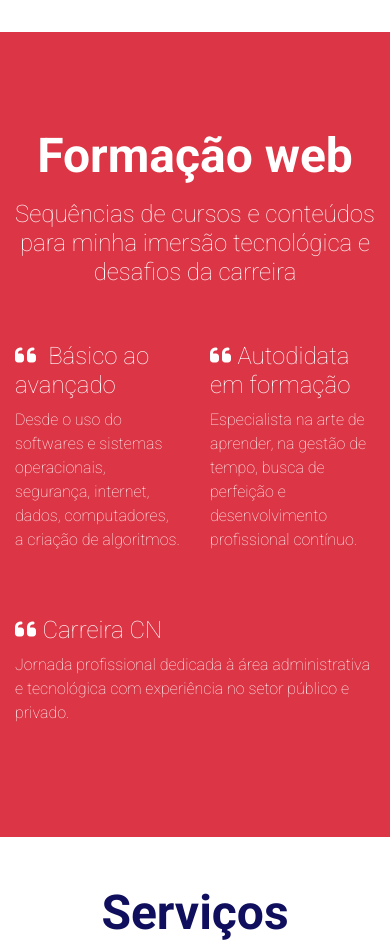
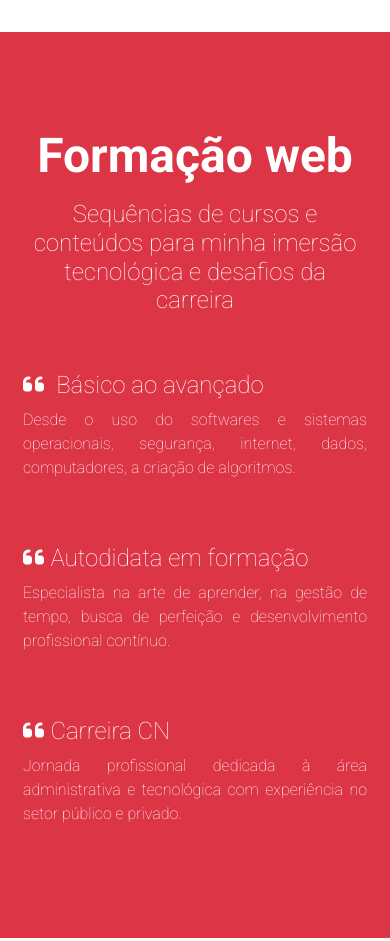
Before and after one commit to carlospph/HTML, a PHP site: page /siteCompleto_01/index.html in a window 390 px wide. Shown: the part 1603-2544 px from the top of the page. Run offline with PHP 8.4, Linux system fonts and the light colour scheme; some libraries are stand-ins or nearby versions.

Commit message:
Prototipo html com as correções - mobile e links e imagens

```diff
--- a/siteCompleto_01/index.html
+++ b/siteCompleto_01/index.html
@@ -135,104 +143,161 @@
                     <h2 class="titulo text-white text-center">Formação web</h2>
                 </div>
                 <div class="col-12 pt-2 text-center">
-                    <h4 class="text-white fweight"> Sequências de cursos e conteúdos para minha imersão tecnológica e desafios da carreira</h4>
+                    <h4 class="text-white fweight"> Sequências de cursos e conteúdos para minha imersão tecnológica e
+                        desafios da carreira</h4>
 
                     <!---
               <img src="https://bootstrapmade.com/demo/templates/Arsha/assets/img/why-us.png" alt="" class="img">
             --->
                 </div>
 
-                <div class="col col-sm-12 col-md-4">
+                <div class="col-12 col-md-4">
                     <h4 class="text-white pt-5 fweight"> <i class="fa-solid fa-quote-left"></i> Básico ao avançado</h4>
-                    <p class="text-white fweight">
-                        Desde o uso do softwares e sistemas operacionais, segurança, internet, dados, computadores, a criação de algoritmos.
+                    <p class="text-white fweight text-justify">
+                        Desde o uso do softwares e sistemas operacionais, segurança, internet, dados, computadores, a
+                        criação de algoritmos.
                     </p>
                 </div>
 
-                <div class="col col-sm-12 col-md-4">
-                    <h4 class="text-white pt-5 fweight"><i class="fa-solid fa-quote-left icon-formation"></i>Autodidata em formação</h4>
-                    <p class="text-white fweight">
-                        Especialista na arte de aprender, na gestão de tempo, busca de perfeição e desenvolvimento profissional contínuo.
+                <div class="col-12 col-md-4">
+                    <h4 class="text-white pt-5 fweight"><i class="fa-solid fa-quote-left icon-formation"></i>Autodidata
+                        em formação</h4>
+                    <p class="text-white fweight text-justify">
+                        Especialista na arte de aprender, na gestão de tempo, busca de perfeição e desenvolvimento
+                        profissional contínuo.
                     </p>
                 </div>
 
-                <div class="col ">
+                <div class="col-12 col-md-4">
                     <h4 class="text-white pt-5 fweight"><i class="fa-solid fa-quote-left"></i>Carreira CN</h4>
-                    <p class="text-white fweight">
-                        Jornada profissional dedicada à área administrativa e tecnológica com experiência no setor público e privado. </p>
+                    <p class="text-white fweight text-justify">
+                        Jornada profissional dedicada à área administrativa e tecnológica com experiência no setor
+                        público e privado. </p>
                 </div>
 
             </div>
 
     </section>
 
+    <!---cards serviços -->
     <section id="services">
+        <!---
         <div class="container pb-5">
             <div class="row">
                 <div class="col-12">
                     <h2 class="titulo text-center p-5">Serviços 2.0 </h2>
+                    <h2 class="size__screen"></h2>
                 </div>
             </div>
             <div class="container mt-2">
-                <div class="row">
+                <div class="row d-flex justify-content-around">
 
-                    <!-- Card 1 -->
-                    <div class="col-md-3">
-                        <div class="card hover-effect h-100 bg-white">
-                            <img src="https://images.pexels.com/photos/3862132/pexels-photo-3862132.jpeg?auto=compress&cs=tinysrgb&w=1260&h=750&dpr=2" class="card-img-top" alt="Imagem Card 1">
+                    <!-- Card 1
+                    <div class="card hover-effect h-100 bg-white m-4">
+                        <img src="https://images.pexels.com/photos/3862132/pexels-photo-3862132.jpeg?auto=compress&cs=tinysrgb&w=1260&h=750&dpr=2"
+                            class="card-img-top" alt="Imagem Card 1">
                         <div class="card-body">
                             <h5 class="card-title">Tecnologia</h5>
-                                <p class="card-text">Inovação digital, automação e gerência de dados, conectividade, algoritmos, projetos de softwares e codificação.</p>
+                            <p class="card-text">Inovação digital, automação e gerência de dados, conectividade,
+                                algoritmos, projetos de softwares e codificação.</p>
                         </div>
                         <div class="card-footer">
                             Digital e conexão
                         </div>
                     </div>
-                    </div>
 
-                    <!-- Card 2 -->
-                    <div class="col-md-3">
-                        <div class="card hover-effect h-100  bg-white">
-                            <img src="https://images.pexels.com/photos/147413/twitter-facebook-together-exchange-of-information-147413.jpeg?auto=compress&cs=tinysrgb&w=1260&h=750&dpr=2" class="card-img-top" alt="Imagem Card 2">
+                    <!-- Card 2
+                    <div class="card hover-effect h-100 bg-white m-3">
+                        <img src="https://images.pexels.com/photos/147413/twitter-facebook-together-exchange-of-information-147413.jpeg?auto=compress&cs=tinysrgb&w=1260&h=750&dpr=2"
+                            class="card-img-top" alt="Imagem Card 2">
                         <div class="card-body">
                             <h5 class="card-title">Ferramentas</h5>
-                                <p class="card-text">Navegação online, sites, interação, design responsivo, conteúdo multimídia, experiência do usuário.</p>
+                            <p class="card-text">Navegação online, sites, interação, design responsivo, conteúdo
+                                multimídia, experiência do usuário.</p>
                         </div>
                         <div class="card-footer">
                             Redes integradas
                         </div>
                     </div>
-                    </div>
 
-                    <!-- Card 3 -->
-                    <div class="col-md-3">
-                        <div class="card hover-effect h-100  bg-white">
-                            <img src="https://images.pexels.com/photos/270640/pexels-photo-270640.jpeg?auto=compress&cs=tinysrgb&w=1260&h=750&dpr=2" class="card-img-top" alt="Imagem Card 3">
+                    <!-- Card 3
+                    <div class="card hover-effect h-100  bg-white m-4">
+                        <img src="https://images.pexels.com/photos/270640/pexels-photo-270640.jpeg?auto=compress&cs=tinysrgb&w=1260&h=750&dpr=2"
+                            class="card-img-top" alt="Imagem Card 3">
                         <div class="card-body">
                             <h5 class="card-title">Dispositivos</h5>
-                                <p class="card-text">Web para Smartphones, tablets, desktops, com conectividade leve, portabilidade, código limpo e moderno.</p>
+                            <p class="card-text">Web para Smartphones, tablets, desktops, com conectividade leve,
+                                portabilidade, código limpo e moderno.</p>
                         </div>
                         <div class="card-footer">
                             Multi-telas
                         </div>
                     </div>
-                    </div>
 
-                    <!-- Card 4 -->
-                    <div class="col-md-3">
-                        <div class="card hover-effect h-100  bg-white">
-                            <img src="https://images.pexels.com/photos/12941588/pexels-photo-12941588.jpeg?auto=compress&cs=tinysrgb&w=1260&h=750&dpr=2" class="card-img-top" alt="Imagem Card 4">
+                    <!-- Card 4
+                    <div class="card hover-effect h-100 bg-white m-4">
+                        <img src="https://images.pexels.com/photos/12941588/pexels-photo-12941588.jpeg?auto=compress&cs=tinysrgb&w=1260&h=750&dpr=2"
+                            class="card-img-top" alt="Imagem Card 4">
                         <div class="card-body">
                             <h5 class="card-title">Businnes</h5>
-                                <p class="card-text">Desenvolvimento de software, automação, eficiência operacional, inovação, soluções cem negócios.</p>
+                            <p class="card-text">Desenvolvimento de software, automação, eficiência operacional,
+                                inovação, soluções cem negócios.</p>
                         </div>
                         <div class="card-footer">
                             Gestão empresarial
                         </div>
                     </div>
+
+                </div>
+            </div>
+        </div>
+        ---->
+
+    <div class="container-fluid p-4">
+        <div class="row">
+            <div class="col-12 col-md-6 col-lg-3 my-3">
+                <div class="card">
+                    <img class="card-img-top" src="https://cdn.pixabay.com/photo/2023/12/01/05/32/butterfly-8422900_1280.jpg" alt="Card image cap">
+                    <div class="card-body">
+                      <p class="card-text">
+                        Sistema em desenvolvimento contínuo em html, css, JavaScript e usando o framework bootstrap5.
+                    </p>
+                    </div>
+                  </div>
             </div>
 
+            <div class="col-12 col-md-6 col-lg-3 my-3">
+                <div class="card">
+                    <img class="card-img-top" src="https://cdn.pixabay.com/photo/2023/12/01/05/32/butterfly-8422900_1280.jpg" alt="Card image cap">
+                    <div class="card-body">
+                      <p class="card-text">
+                        Sistema em desenvolvimento contínuo em html, css, JavaScript e usando o framework bootstrap5.
+                    </p>
                     </div>
+                  </div>
+            </div>
+            <div class="col-12  col-md-6 col-lg-3 my-3">
+                <div class="card">
+                    <img class="card-img-top" src="https://cdn.pixabay.com/photo/2023/12/01/05/32/butterfly-8422900_1280.jpg" alt="Card image cap">
+                    <div class="card-body">
+                      <p class="card-text">
+                        Sistema em desenvolvimento contínuo em html, css, JavaScript e usando o framework bootstrap5.
+                    </p>
+                    </div>
+                  </div>
+            </div>
+
+            <div class="col-12  col-md-6 col-lg-3 my-3">
+                <div class="card">
+                    <img class="card-img-top" src="https://cdn.pixabay.com/photo/2023/12/01/05/32/butterfly-8422900_1280.jpg" alt="Card image cap">
+                    <div class="card-body">
+                      <p class="card-text">
+                        Sistema em desenvolvimento contínuo em html, css, JavaScript e usando o framework bootstrap5.
+                    </p>
+                    </div>
+                  </div>
+            </div>
+
         </div>
     </div>
     </section>
@@ -253,7 +319,7 @@
                 <form action="cadastrar.php">
                     <div class="col">
                         <div class="input-group">
-                            <input type="text" placeholder="E-mail para cadastro" class="inputEmail" id="inputEmail">
+                            <input type="email" placeholder="E-mail para cadastro" class="inputEmail" id="inputEmail">
                             <div class="input-group-append">
                                 <button class="btn btn-danger" type="submit" id="button-addon2">Cadastrar</button>
                             </div>
@@ -364,6 +443,9 @@
     <script src="https://cdn.jsdelivr.net/npm/@popperjs/core@2.0.8/dist/umd/popper.min.js"></script>
     <script src="https://stackpath.bootstrapcdn.com/bootstrap/4.5.2/js/bootstrap.min.js"></script>
 
+    <script>
+        document.querySelector('.size__screen').innerHTML = innerWidth + "px";
+    </script>
 </body>
 
 </html>
--- a/siteCompleto_01/styles_01.css
+++ b/siteCompleto_01/styles_01.css
@@ -15,27 +15,33 @@ ol,
 li {
   font-family: jost, sans-serif;
 }
+
 :root {
   --corAzul: #37517e;
   --branco: #f0f0f0;
   --corLaranjado: #ee9e0a;
   --corFonteAzul: rgb(15, 15, 94);
 }
+
 .bodyAll {
   color: var(--corFonteAzul);
 }
+
 .bgHeader {
   background-color: var(--corAzul);
 }
+
 .bgPadrao {
   background-color: var(--corAzul);
   color: var(--branco);
 }
+
 .logo {
   font-family: jost, sans-serif;
   font-size: 30px;
   font-weight: 500;
 }
+
 #btnLogin,
 #btnCadastro {
   width: 110px;
@@ -43,7 +49,7 @@ li {
   border: 2px solid silver;
   background-color: var(--corAzul);
   color: white;
-  padding: 0.3rem;
+  padding: 0 0.3rem;
 }
 
 h2.titulo {
@@ -70,12 +76,14 @@ h4.titulo {
   width: 110px;
   background: #ffa009;
 }
+
 .btn_mais_inform {
   width: 200px;
   border-radius: 15px;
   border: 0;
   background: #c5fa50;
 }
+
 #patrocinios,
 .utilitarios {
   background: rgb(243, 245, 250);
@@ -85,15 +93,19 @@ h4.titulo {
   font-size: 20px;
   font-weight: 900;
 }
+
 p.txtAbout {
   line-height: 32px;
 }
+
 i {
   padding-right: 0.4rem;
 }
+
 p.txt-itemList {
   padding: 0.5rem 0rem;
 }
+
 .newsletter {
   background: linear-gradient(rgba(40, 58, 90, 0.9), rgba(40, 58, 90, 0.9));
   color: white;
@@ -110,14 +122,12 @@ p.txt-itemList {
   min-width: 300px;
 }
 
-.card-text {
-  font-size: 17px;
-  line-height: 25px;
-  font-weight: 100;
-}
+
+
 .bordaTeste {
   border: 1px solid red;
 }
+
 /**** efeitor hover cards ***/
 .hover-effect {
   background-color: #3498db;
@@ -127,6 +137,7 @@ p.txt-itemList {
 .fweight {
   font-family: "roboto", sans-serif;
   font-weight: 100;
+  padding-inline: .5rem;
 }
 
 .miniBox {
@@ -139,6 +150,7 @@ p.txt-itemList {
   border-radius: 4px;
   text-align: center;
 }
+
 .d_flex {
   display: flex;
   gap: 1rem;
@@ -153,9 +165,11 @@ p.txt-itemList {
   font-size: 13px;
   letter-spacing: 3px;
 }
+
 .btn_photo:hover {
   background: gray;
 }
+
 .container_flex {
   border: 1px solid orange;
   padding: 1rem 0rem;
@@ -164,6 +178,7 @@ p.txt-itemList {
 .text_width {
   max-width: 600px;
 }
+
 .container_galery {
   display: flex;
   justify-content: space-around;
@@ -188,7 +203,7 @@ p.txt-itemList {
 }
 
 .box:hover {
-  transform: scale(1.2);
+  transform: scale(1.1);
 }
 
 .hover-effect:hover {
@@ -197,6 +212,7 @@ p.txt-itemList {
   -moz-box-shadow: 2px 2px 10px 0px rgba(149, 152, 183, 1);
   box-shadow: 2px 2px 10px 0px rgba(149, 152, 183, 1);
 }
+
 /*** fim efeito hover cards ***/
 
 /**** inicio do efeito css movimentar - aplicado a imagem inicial****/
@@ -210,12 +226,14 @@ p.txt-itemList {
     transform: translatey(2.6rem);
   }
 }
+
 /*** fim do efeito css movimentar ****/
 
 .container-footer {
   display: column;
   justify-content: space-evenly;
 }
+
 footer {
   background-color: black;
   color: white;
@@ -237,14 +255,16 @@ ul li a {
   color: gray;
 }
 
-ul li a:hover {
+ul li.link__footer a:hover {
   color: white;
   margin-left: 0.5rem;
   text-decoration: none;
 }
+
 .container-link-redeSocial {
   display: flex;
 }
+
 .container-link-redeSocial li a:hover {
   margin-left: 0rem;
 }
@@ -252,6 +272,7 @@ ul li a:hover {
 p i {
   font-size: 40px;
 }
+
 .direitosAutorais {
   background: #b0c4de;
   padding: 1.5rem 2rem;
@@ -263,7 +284,15 @@ p i {
   transition: transform 0.3s ease-in-out;
   font-size: 40px;
 }
+
 .bx:hover {
-  transform: scale(1.2);
+  transform: scale(1.1);
   color: orange;
 }
+
+
+@media (max-width:425px){
+  input[type=email]{
+    margin-bottom: .5rem;
+  }
+}
```
Also changed, not shown: other parts of siteCompleto_01/index.html (+52 -30 lines), siteCompleto_01/CORREÇÕES.HTML (added, +7 -0 lines). Lines whose indentation alone changed are shown as unchanged.
